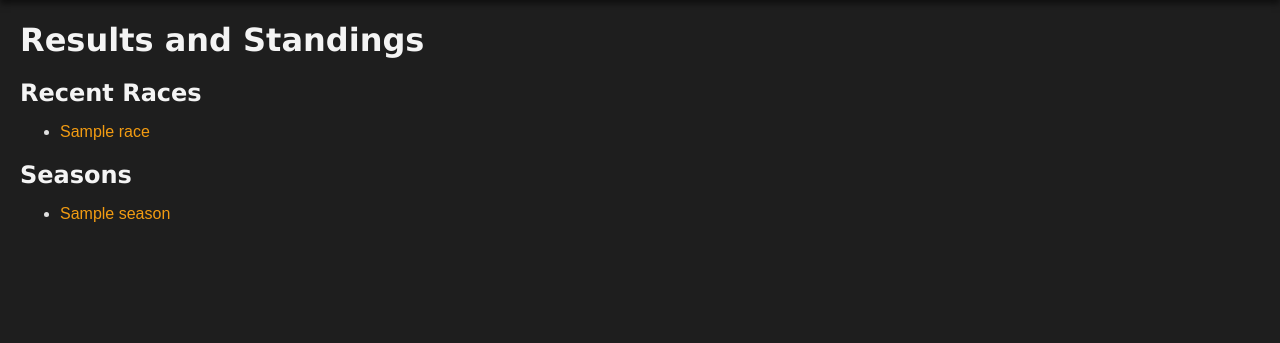
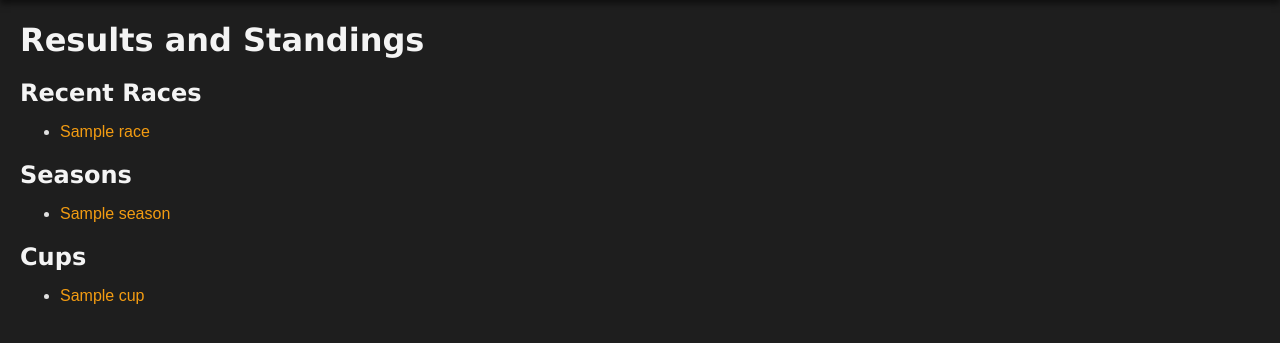
Before and after one commit to Black-Jackal13/APT, a Django app: template APT_Django/templates/results.html in a window 1280 px wide. Shown: the part 68-411 px from the top of the page. Run offline with Django 5.2, Linux system fonts and the light colour scheme; tables that the repository leaves empty hold one stand-in row (values such as "Sample post"); the template is opened without the code that fills it: values that come from a table or form of the project are taken from there, most other values are stand-ins (such as "Sample title", 1, 10 or a date in 2020).

Commit message:
Updated Links and some other stuff

```diff
--- a/APT_Django/templates/index.html
+++ b/APT_Django/templates/index.html
@@ -31,7 +31,7 @@
     {% else %}
         <ul>
             {% for race in upcoming_races %}
-                <li><a href="/predictions/predict/{{ race.race_season }}/{{ race.race_name }}"
+                <li><a href="/predictions/predict/{{ race.race_season }}/{{ race.race_cup }}/{{ race.race_name }}"
                        target="_blank">{{ race.race_name }}</a></li>
             {% endfor %}
         </ul>
@@ -42,7 +42,8 @@
     {% else %}
         <ul>
             {% for race in past_races %}
-                <li><a href="/results/{{ race.race_season }}/{{ race.race_name }}">{{ race.race_name }}</a></li>
+                <li><a href="/results/{{ race.race_season }}/{{ race.race_cup }}/{{ race.race_name }}"
+                >{{ race.race_name }}</a></li>
             {% endfor %}
         </ul>
     {% endif %}
--- a/APT_Django/templates/predict.html
+++ b/APT_Django/templates/predict.html
@@ -3,7 +3,7 @@
 {% block content %}
     <h1>Predict for "{{ season }}" - "{{ race }}"</h1>
     <div class="form_container">
-        <form action="/predictions/predict/{{ season }}/{{ race }}" method="POST">
+        <form action="/predictions/predict/{{ season }}/{{ cup }}/{{ race }}" method="POST">
             <label>Name</label><br>
             {{ form.player_name }}<br>
 
--- a/APT_Django/templates/predictions.html
+++ b/APT_Django/templates/predictions.html
@@ -23,7 +23,8 @@
                         <td>{{ race.race_name }}</td>
                         <td>{{ race.race_date }}</td>
                         <td>
-                            <a href="/predictions/predict/{{ race.race_season }}/{{ race.race_name }}"
+                            <a href="/predictions/predict/{{ race.race_season }}/{{ race.race_cup }}
+                                    /{{ race.race_name }}"
                             target="_blank">{{ race.race_name }}</a>
                         </td>
                     </tr>
--- a/APT_Django/templates/races.html
+++ b/APT_Django/templates/races.html
@@ -17,9 +17,11 @@
 
                 <!-- Scores or Prediction Link -->
                 {% if race.race_finished %}
-                    <td><a href="/results/{{ race.race_season }}/{{ race.race_name }}">Results</a></td>
+                    <td><a href="/results/{{ race.race_season }}/{{ race.race_cup }}/{{ race.race_name }}">
+                        Results</a></td>
                 {% else %}
-                    <td><a href="/predictions/predict/{{ race.race_season }}/{{ race.race_name }}" target="_blank">Prediction</a></td>
+                    <td><a href="/predictions/predict/{{ race.race_season }}/{{ race.race_cup }}/{{ race.race_name }}"
+                           target="_blank">Prediction</a></td>
                 {% endif %}
 
             </tr>
--- a/APT_Django/templates/register_player.html
+++ b/APT_Django/templates/register_player.html
@@ -4,7 +4,7 @@
     <h1>Register Player</h1>
     <p>{{ info }}</p>
     <div class="form_container">
-        <form action="/register/player" method="POST">
+        <form action="/register" method="POST">
             <label>Username</label><br>
             {{ form.username }}<br>
 
--- a/APT_Django/templates/results.html
+++ b/APT_Django/templates/results.html
@@ -8,18 +8,31 @@
     {% else %}
         <ul>
             {% for race in races %}
-                <li><a href="/results/{{ race.race_season }}/{{ race.race_name }}">{{ race.race_name }}</a></li>
+                <li><a href="/results/{{ race.race_season }}/{{ race.race_cup }}/{{ race.race_name }}"
+                >{{ race.race_name }}</a></li>
             {% endfor %}
         </ul>
     {% endif %}
+
+    <h2>Seasons</h2>
     {% if not seasons %}
         No seasons found.
     {% else %}
-        <h2>Seasons</h2>
         <ul>
             {% for season in seasons %}
                 <li><a href="/results/{{ season.race_season_name }}">{{ season.race_season_name }}</a></li>
             {% endfor %}
         </ul>
     {% endif %}
+
+    <h2>Cups</h2>
+    {% if not cups %}
+        No cups found
+    {% else %}
+        <ul>
+            {% for cup in cups %}
+                <li><a href="/results/{{ cup.cup_season }}/{{ cup.cup_name }}">{{ cup.cup_name }}</a></li>
+            {% endfor %}
+        </ul>
+    {% endif %}
 {% endblock %}
```
Also changed, not shown: APT_Django/templates/season_results.html (+13 -0 lines).
